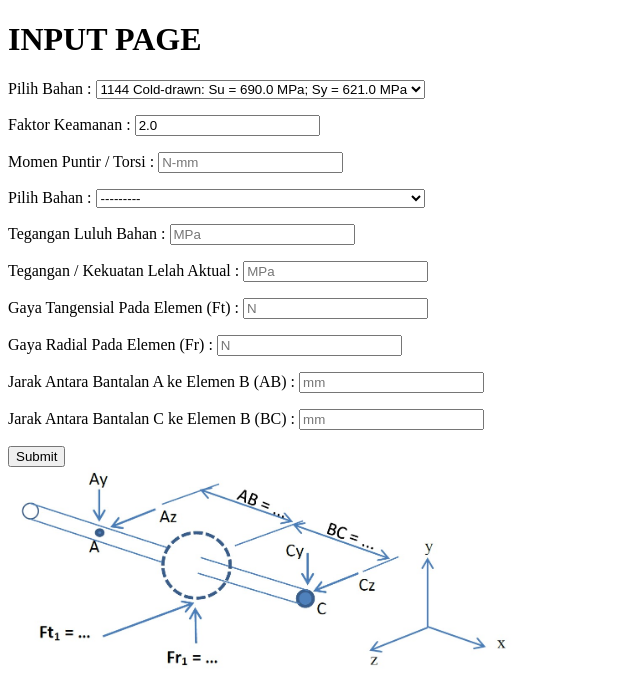
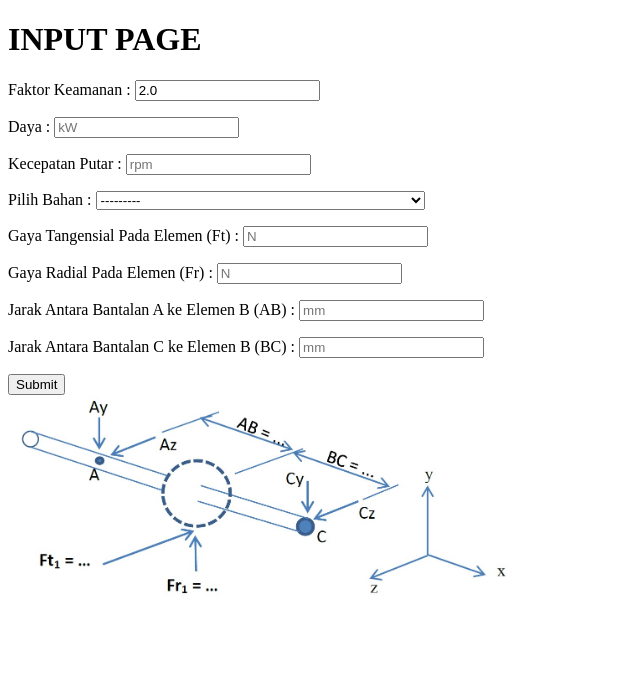
Before and after one commit to DrieHarry/mechanical-design, a Django app: page /shaft/ in a window 1280 px wide. Shown: the part 26-706 px from the top of the page, without its empty margins (0-640 px from the left). Run offline with Django 4.2, Linux system fonts and the light colour scheme; data comes from the database, SQL or seed files in the repository.

Commit message:
Hapus torsi ganti daya dan kecepatan putar; tambh kekuatan lelah aktual dari tegangan tarik

```diff
--- a/shaft/forms.py
+++ b/shaft/forms.py
@@ -5,14 +5,12 @@
 class MyForm(forms.Form):
     N = forms.FloatField(label="Faktor Keamanan ",
                             widget=forms.NumberInput(attrs={'value': '2.0', 'min': '0'}))
-    T = forms.FloatField(label="Momen Puntir / Torsi ",
-                            widget=forms.NumberInput(attrs={'placeholder': 'N-mm', 'min': '0'}))
+    P = forms.FloatField(label="Daya ",
+                            widget=forms.NumberInput(attrs={'placeholder': 'kW', 'min': '0'}))
+    n = forms.FloatField(label="Kecepatan Putar ",
+                            widget=forms.NumberInput(attrs={'placeholder': 'rpm', 'min': '0'}))
     Material = forms.ModelChoiceField(
                             label = "Pilih Bahan :", queryset = Materials.objects.all())
-    Sy = forms.FloatField(label="Tegangan Luluh Bahan ",
-                            widget=forms.NumberInput(attrs={'placeholder': 'MPa', 'min': '0'}))
-    Sn = forms.FloatField(label="Tegangan / Kekuatan Lelah Aktual ",
-                            widget=forms.NumberInput(attrs={'placeholder': 'MPa', 'min': '0'}))
     Ft = forms.FloatField(label="Gaya Tangensial Pada Elemen (Ft) ",
                             widget=forms.NumberInput(attrs={'placeholder': 'N', 'min': '0'}))
     Fr = forms.FloatField(label="Gaya Radial Pada Elemen (Fr) ",
--- a/shaft/templates/shaft/input.html
+++ b/shaft/templates/shaft/input.html
@@ -7,6 +7,15 @@
     <h1>INPUT PAGE</h1>
     <form action="{% url 'shaft:output' %}" method="post">
         {% csrf_token %}
+         {{ form.as_p }}
+            <input type="submit">
+    </form>
+</body>
+
+    <img src="{% static 'shaft/tipe1.jpg' %}" alt="tipe1" width="40%" height="auto">
+{% endblock %}
+
+
         <!--
        <label>Faktor Keamanan: </label>
 			<input type="number" step="any" min = "0" name="N" placeholder=""><br><br>
@@ -21,16 +30,3 @@
         <label>Tegangan / Kekuatan Lelah aktual </label>
 			<input type="number" step="any" min = "0" name="Sn" placeholder="MPa"><br><br>
          -->
-         <label for="id_Material">Pilih Bahan :</label>
-         <select name="material" id="">
-            {% for material in materials %}
-                <option value="{{ material.tegangan_tarik }}, {{ material.tegangan_luluh }}">{{ material }}</option>
-            {% endfor %}
-        </select>
-         {{ form.as_p }}
-            <input type="submit">
-    </form>
-</body>
-
-    <img src="{% static 'shaft/tipe1.jpg' %}" alt="tipe1" width="40%" height="auto">
-{% endblock %}
--- a/shaft/templates/shaft/output.html
+++ b/shaft/templates/shaft/output.html
@@ -11,4 +11,10 @@
     {{ result_c }}
     <br>
     {{ Su }}
+    <br>
+    {{ Sy }}
+    <br>
+    {{ T }}
+    <br>
+    {{ Sn }}
 {% endblock %}
--- a/shaft/views.py
+++ b/shaft/views.py
@@ -1,40 +1,45 @@
 from django.shortcuts import render
+
+
 from .forms import *
 from .models import *
 
 
 import math
+import numpy as np
+import matplotlib.pyplot as plt
 
 
 # Create your views here.
 def input(request):
-    materials = Materials.objects.all()
     return render(request, "shaft/input.html", {
         "form": MyForm(),
-        "materials" : materials
     })
 
 def output(request):
 
     N = float(request.POST['N']) #Faktor Keamanan
-    T = float(request.POST['T']) #Torsi
-    Syy = float(request.POST['Sy']) #Tegangan Luluh Bahan
-    Sn = float(request.POST['Sn'])
+    P = float(request.POST['P']) #Daya
+    n = float(request.POST['n']) #Kecepatan Putar
     Ft = float(request.POST['Ft']) #Gaya Tangensial Pada Elemen
     Fr = float(request.POST['Fr']) #Gaya Radial Pada Elemen
     AB = float(request.POST['AB']) #Jarak Antara Bantalan A ke Elemen B
     BC = float(request.POST['BC']) #Jarak Antara Bantalan C ke Elemen B
+
     #Bahan
-    bahan = (request.POST['material'])
-    bahan_split = bahan.split(", ")
-    Su = float(bahan_split[0])
-    Sy = float(bahan_split[1])
+    id = request.POST['Material']
+    material = Materials.objects.get(id=id)
+    Su = material.tegangan_tarik
+    Sy = material.tegangan_luluh
 
     # Menghitung Gaya Reaksi Tumpuan
     Az = (Ft * BC) / (AB + BC)
     Cz = (Ft * AB) / (AB + BC)
     Ay = (Fr * BC) / (AB + BC)
     Cy = (Fr * AB) / (AB + BC)
+
+    # Menghitung Torsi
+    T = (P * 1000 / (math.pi * n / 30) ) * 1000
 
     # Menghitung Gaya Geser Gabungan
     Vc_horizontal = -Az + Ft
@@ -45,6 +50,29 @@
     M_horizontal = Az * AB
     M_vertikal = Ay * AB
     M_total = math.sqrt((M_horizontal)**2 + (M_vertikal)**2)
+
+    # Tegangan / Kekuatan Lelah Aktual Sn.Cs.Cr
+    # Data Gambar 5.11 Kekuatan lelah vs Tegangan tarik
+    data = np.array([(350, 138), (375, 143), (400, 150), (425, 163), (450, 172),
+                 (475, 181), (500, 190), (525, 201), (550, 211), (575, 222),
+                 (600, 227), (625, 237), (650, 247), (675, 254), (700, 263),
+                 (725, 273), (750, 277), (775, 287), (800, 295), (825, 301),
+                 (850, 311), (875, 319), (900, 325), (925, 335), (950, 343),
+                 (975, 348), (1000, 352), (1025, 358), (1050, 365), (1075, 375),
+                 (1100, 381), (1125, 388), (1150, 398), (1175, 402), (1200, 408),
+                 (1225, 413), (1250, 421), (1275, 425), (1300, 428), (1350, 437),
+                 (1400, 447), (1500, 457)])
+    # Didapat x dan y
+    x = data[:, 0]
+    y = data[:, 1]
+    # Fit a polynomial of degree 15 to the data
+    koefs = np.polyfit(x, y, 15)
+    # Buat fungsi dari the koefisien
+    poly_func = np.poly1d(koefs)
+    # Calculate the corresponding value of y using the polynomial function
+    S = poly_func(Su)
+    # Didapat kekuatan lelah aktual
+    Sn = S * 0.75 * 0.81
 
     # Kt lokasi bantalan 2.0; roda gigi 2.5
     # Momen Lentur pada titik A = 0
@@ -57,7 +85,10 @@
         "result_a": result_a,
         "result_b": result_b,
         "result_c": result_c,
-        "Su": Su
+        "Su": Su,
+        "Sy": Sy,
+        "T": T,
+        "Sn": Sn
     })
 
 def about(request):
```
